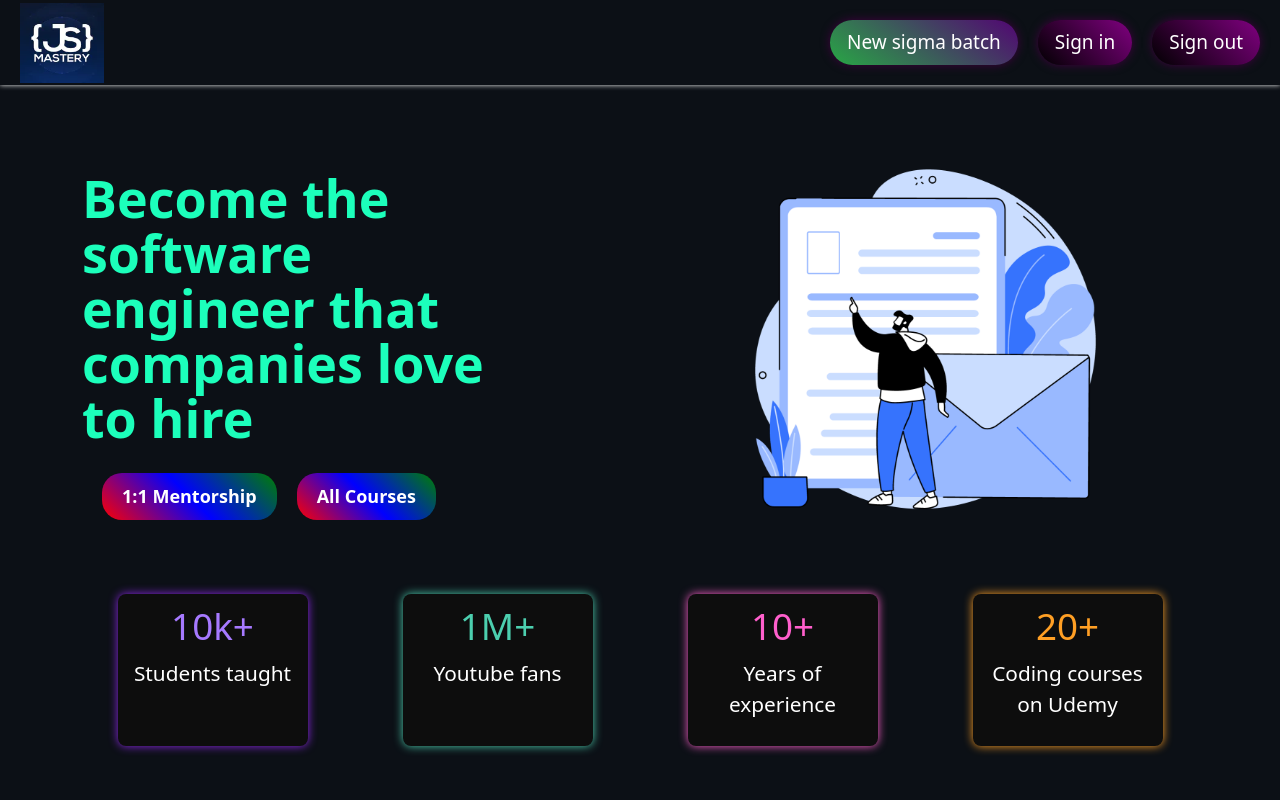
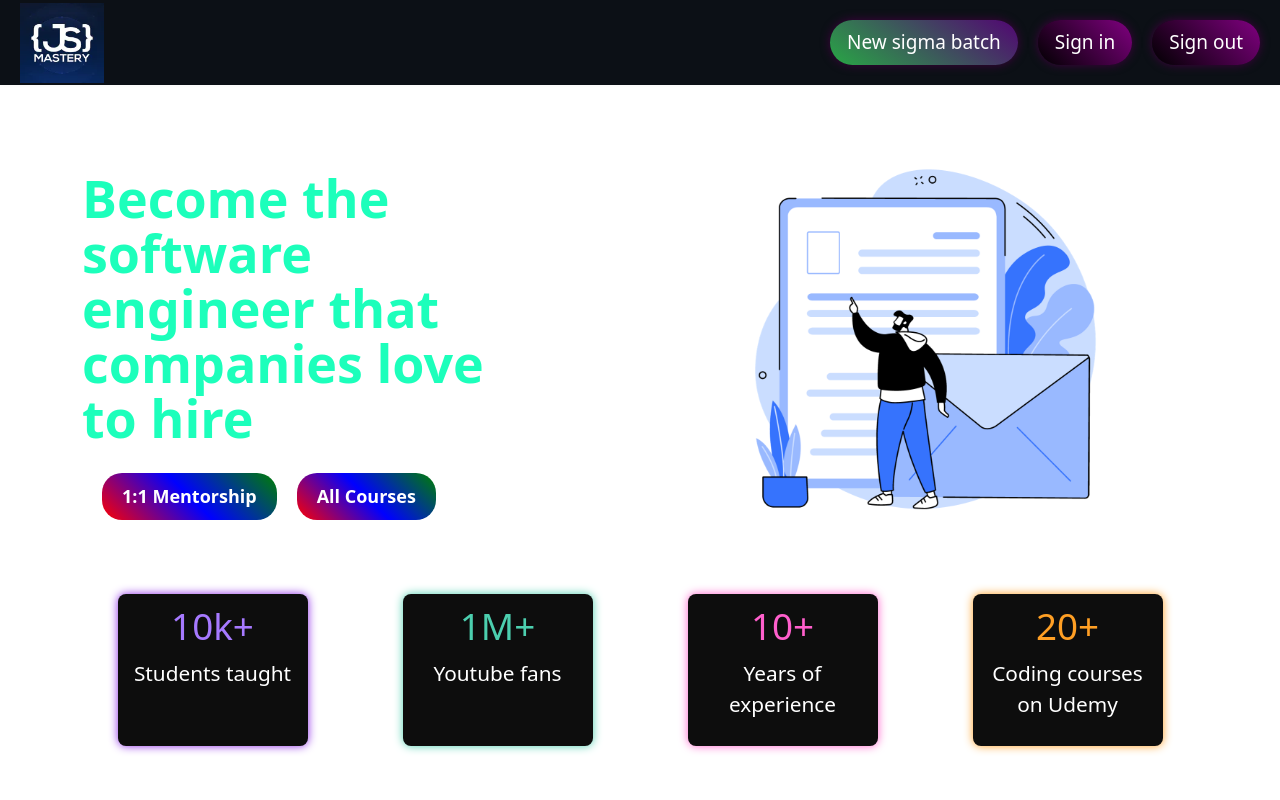
Before and after one commit to Amanmandahad/JS-MASTERY, a React (Vite) app: page / in a window 1280 px wide. Shown: the top 800 px of the page. Built offline with nearby package versions, Linux system fonts and the light colour scheme.

Commit message:
css changed

```diff
--- a/src/App.css
+++ b/src/App.css
@@ -14,7 +14,7 @@ a {
     color: white;
   }
   body{
-    background-color: #0C1016;
+    background-color:white;
   }
   li{
     list-style: none;
```
